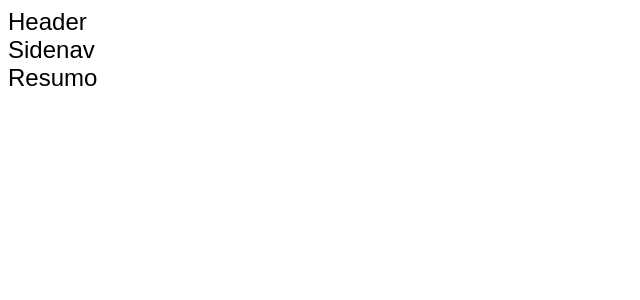
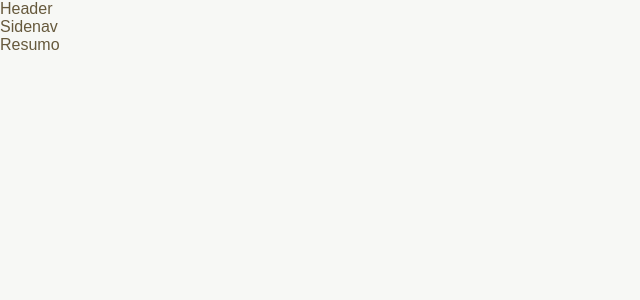
Before and after one commit to SilvioLucasDev/fintech-react, a React (Vite) app: page / in a window 1280 px wide. Shown: the top 300 px of the page, without its empty margins (0-640 px from the left). Built offline with nearby package versions, Linux system fonts and the light colour scheme.

Commit message:
feat: add global styles

```diff
--- a/src/Style.css
+++ b/src/Style.css
@@ -1,4 +1,80 @@
+html {
+  --color-1: #463220;
+  --color-2: #66593c;
+  --color-3: #eceadd;
+  --color-4: #f7f8f5;
+  --color-5: #ffffff;
+  --gap-s: 0.625rem;
+  --gap: 1.25rem;
+}
+
 body {
-  font-size: 1.5rem;
   font-family: sans-serif;
+  margin: 0px;
+  color: var(--color-2);
+  background-color: var(--color-4);
 }
+
+.box {
+  padding: var(--gap);
+  border-radius: var(--gap);
+  background: var(--color-5);
+}
+
+button {
+  font-family: sans-serif;
+  font-size: 1rem;
+  cursor: pointer;
+}
+
+h1,
+h2,
+h3 {
+  font-weight: 600;
+  margin: 0px;
+}
+
+ul {
+  list-style: none;
+  padding: 0px;
+  margin: 0px;
+}
+
+.flex {
+  display: flex;
+  gap: var(--gap);
+}
+
+.flex > * {
+  flex: 1;
+}
+
+.mb {
+  margin-bottom: var(--gap);
+}
+
+.bg-1 {
+  background: var(--color-1);
+}
+
+.bg-2 {
+  background: var(--color-2);
+}
+
+.bg-3 {
+  background: var(--color-3);
+}
+
+.bg-4 {
+  background: var(--color-4);
+}
+
+.bg-5 {
+  background: var(--color-5);
+}
+
+.container {
+  display: grid;
+  padding: var(--gap);
+  gap: var(--gap);
+}
```
